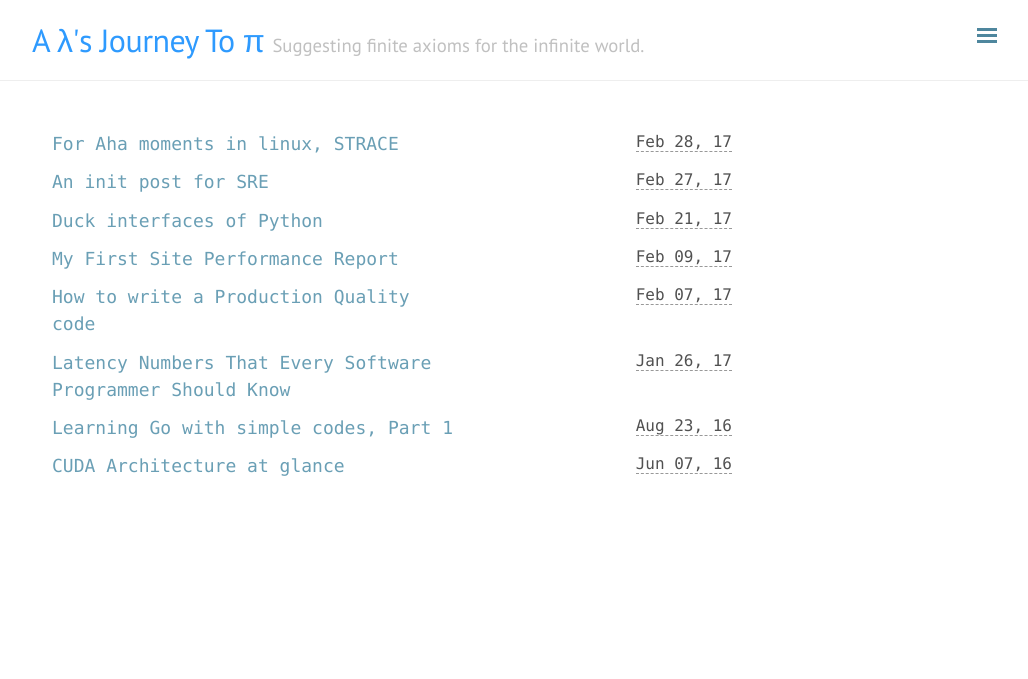
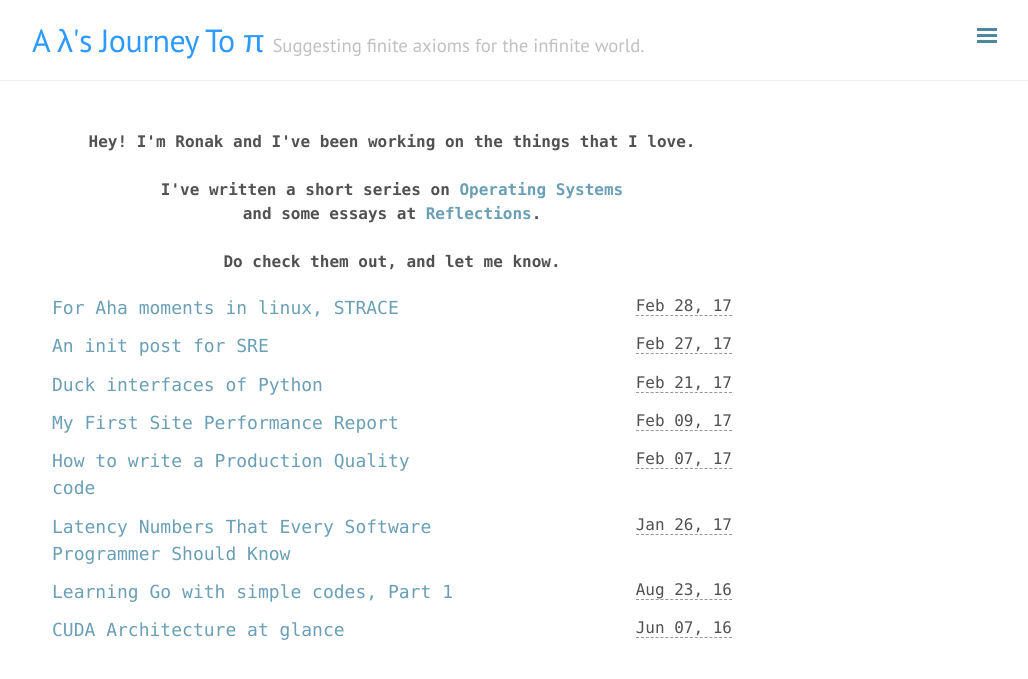
Before and after one commit to rarchk/rarchk.github.io, a Jekyll site: the page built from blog/index.html, in a window 1280 px wide. Shown: the top 679 px of the page, without its empty margins (248-1276 px from the left). Built offline with Jekyll 4.4.1, drawn with Linux system fonts in a browser that asks for light colours; nearby versions of some CDN libraries; the list of posts is cut into pages by our own code; comment, search, counter and statistics services are not loaded.

```diff
--- a/blog/index.html
+++ b/blog/index.html
@@ -4,6 +4,15 @@ title: Blog
 ---
 
  <article class="post">
+ <p align="center">
+ <b>
+ Hey! I'm Ronak and I've been working on the things that I love.<br><br>
+
+ I've written a short series on <a href="/blog/NotesOnOS"> Operating Systems</a> <br>and some essays at <a href="/blog/reflections">Reflections</a>. <br><br>
+
+ Do check them out, and let me know.
+ </b>
+ </p>
 {% for post in site.posts %}
     {% capture this_year %}{{ post.date | date: "%Y" }}{% endcapture %}
     {% capture this_month %}{{ post.date | date: "%B" }}{% endcapture %}
```
Also changed, not shown: _posts/2017-03-01-anatomy-of-a-program.md (+2 -0 lines), _posts/2017-03-08-human-and-zombie.md (added, +42 -0 lines), 3 other files.
